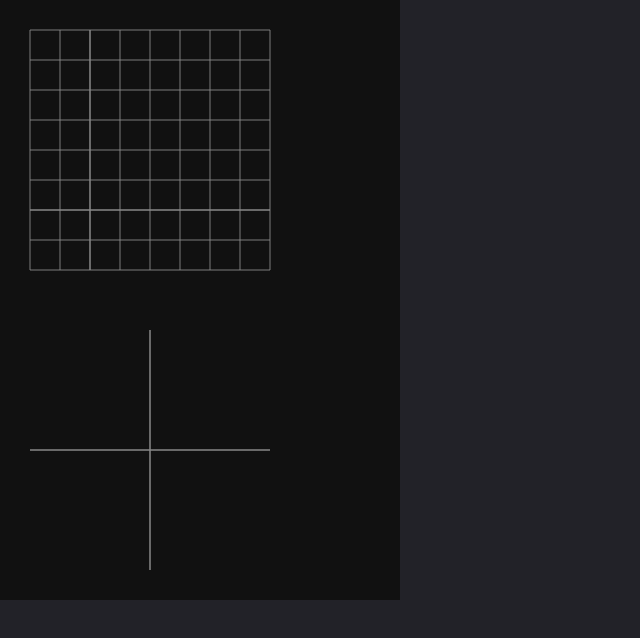
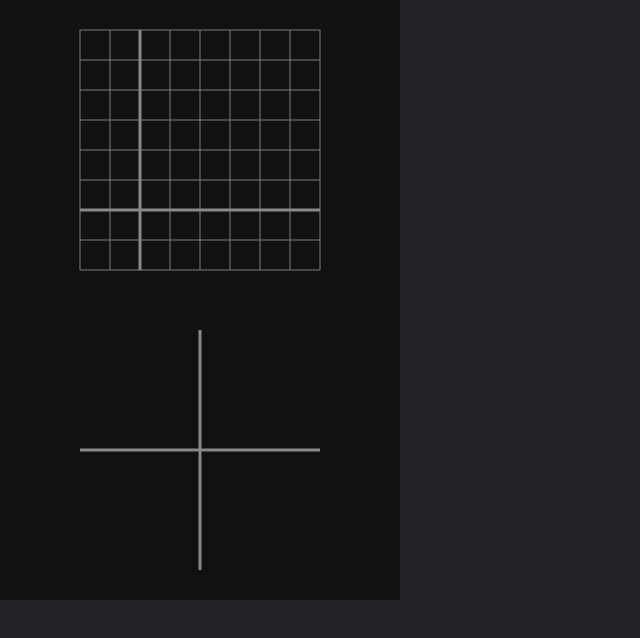
Before and after one commit to martintasker/rel, a React (Create React App) app: page / in a window 1280 px wide. Shown: the top 638 px of the page, without its empty margins (0-640 px from the left). Built offline with nearby package versions, Linux system fonts and the light colour scheme.

Commit message:
grids: centre in canvas, better fat width

```diff
--- a/src/Figure.tsx
+++ b/src/Figure.tsx
@@ -23,12 +23,12 @@ const defaultFigureContext: FigureContextType = {
   pixelSize: [100, 100],
   xRange: [0, 1],
   yRange: [0, 1],
-  xf: x => x,
-  yf: y => y,
+  xf: (x) => x,
+  yf: (y) => y,
   backgroundColor: '#111',
   strokeColor: '#888',
   thinStrokeWidth: 0.03,
-  fatStrokeWidth: 0.05,
+  fatStrokeWidth: 0.1,
 };
 
 export const FigureContext =
@@ -49,6 +49,8 @@ export function Figure({
   const xScale = width / figWidth;
   const yScale = height / figHeight;
   const scale = Math.min(xScale, yScale);
+  const dx = 0.5 * (width - scale * (xMax - xMin));
+  const dy = 0.5 * (height - scale * (yMax - yMin));
 
   const value: FigureContextType = useMemo(
     () => ({
@@ -56,8 +58,8 @@ export function Figure({
       pixelSize,
       xRange,
       yRange,
-      xf: x => x - xMin,
-      yf: y => yMax - y,
+      xf: (x) => x - xMin,
+      yf: (y) => yMax - y,
     }),
     [pixelSize, xMin, xRange, yMax, yRange],
   );
@@ -72,7 +74,9 @@ export function Figure({
           height={height}
         >
           <rect width="100%" height="100%" fill={backgroundColor} />
-          <g transform={`scale(${scale})`}>{children}</g>
+          <g transform={`translate(${dx}, ${dy}) scale(${scale})`}>
+            {children}
+          </g>
         </svg>
       </div>
     </FigureContext.Provider>
```
